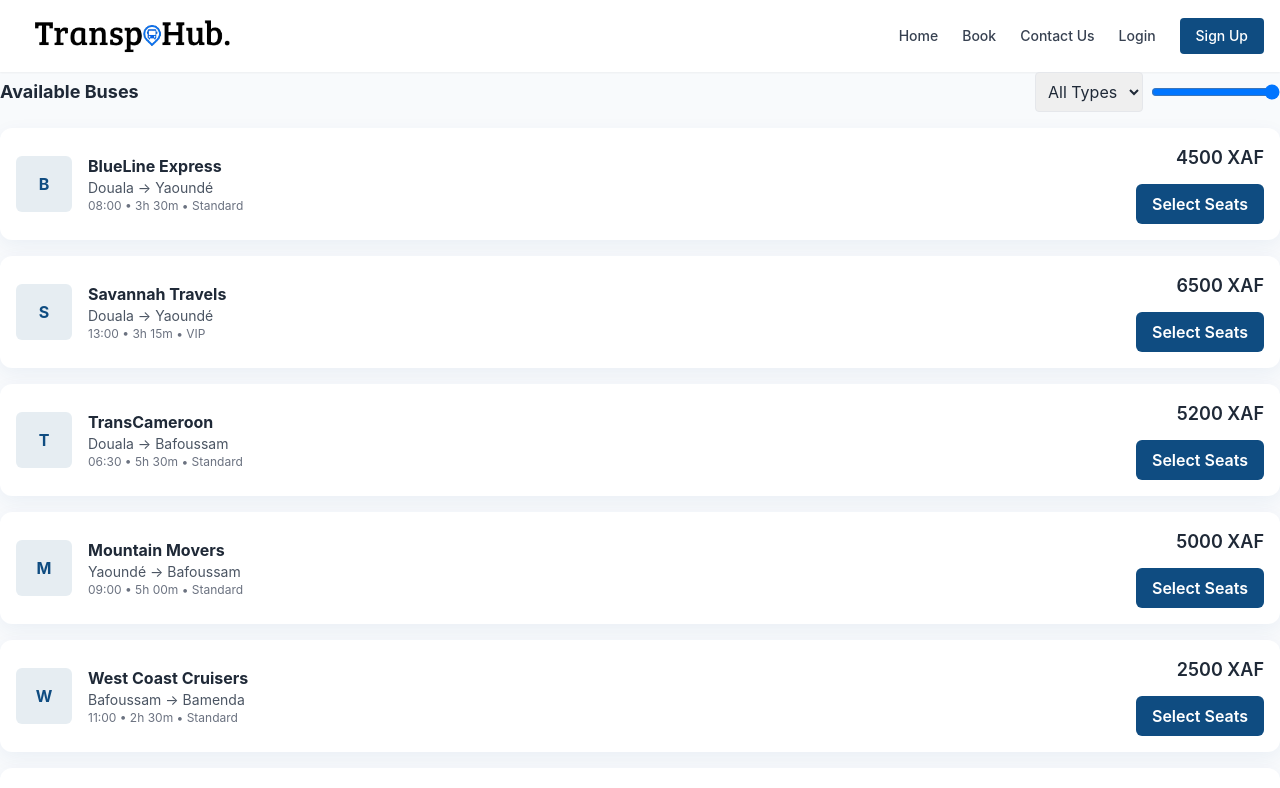
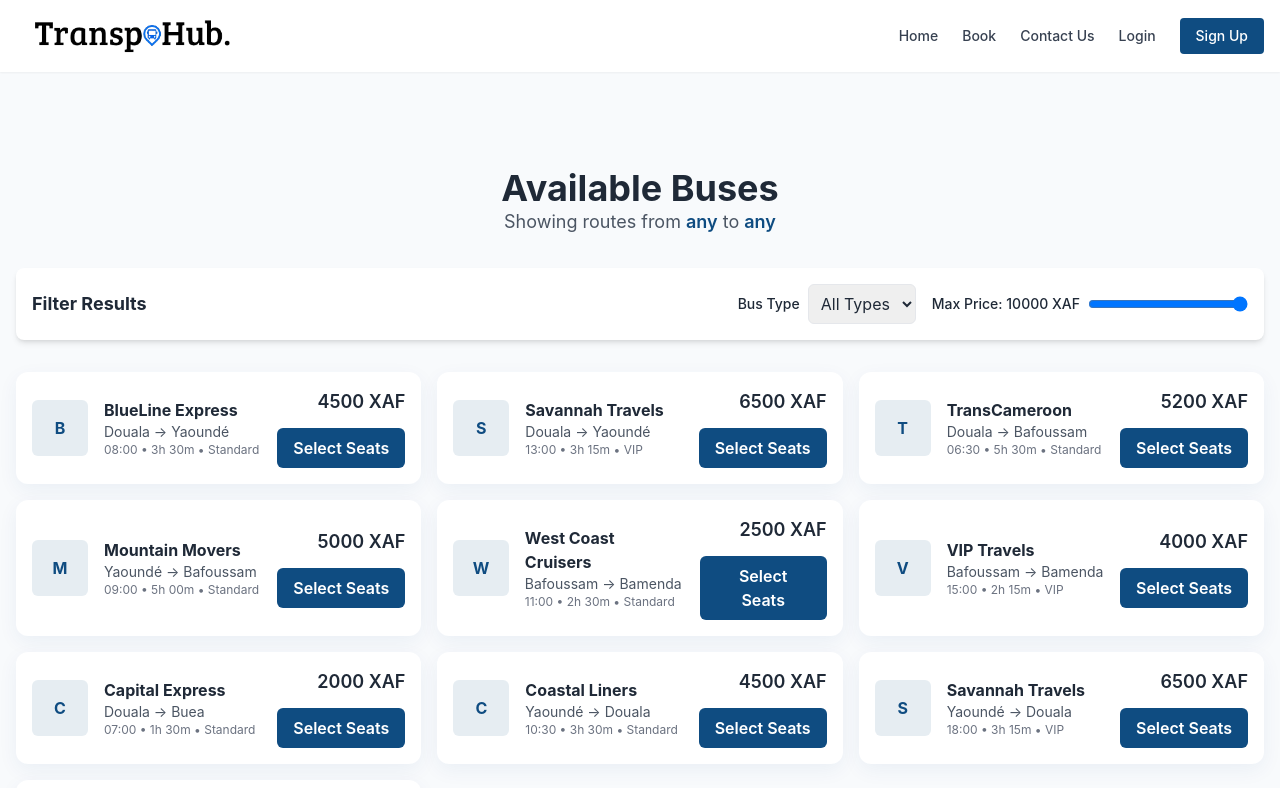
Before and after one commit to Rodrick124/Bus-ticket-frontend, a React (Vite) app: page /buses in a window 1280 px wide. Shown: the top 788 px of the page. Built offline with nearby package versions, Linux system fonts and the light colour scheme.

Commit message:
feat: Enhance Available Buses page with route filtering and improved UI

```diff
--- a/src/pages/AvailableBuses.jsx
+++ b/src/pages/AvailableBuses.jsx
@@ -1,38 +1,68 @@
-import React, {useEffect, useState} from 'react'
-import BusCard from '../components/BusCard'
-import data from '../data/buses.json'
+import React, { useEffect, useState } from 'react';
+import { useLocation } from 'react-router-dom';
+import BusCard from '../components/BusCard';
+import data from '../data/buses.json';
 
-export default function AvailableBuses(){
-  const [buses, setBuses] = useState([])
-  const [filter, setFilter] = useState({type:'all', maxPrice:100000, time:'all'})
+export default function AvailableBuses() {
+  const [buses, setBuses] = useState([]);
+  const [filter, setFilter] = useState({ type: 'all', maxPrice: 10000, time: 'all' });
+  const location = useLocation();
 
-  useEffect(()=>{
-    setBuses(data)
-  },[])
+  const { from, to, date } = location.state || { from: 'any', to: 'any', date: '' };
 
-  const filtered = buses.filter(b=>{
-    if(filter.type !== 'all' && b.type !== filter.type) return false
-    if(b.price > filter.maxPrice) return false
-    return true
-  })
+  useEffect(() => {
+    // In a real app, you'd fetch this data, but for now we filter the json
+    const filteredByRoute = data.filter(bus =>
+      (from === 'any' || bus.from.toLowerCase() === from.toLowerCase()) &&
+      (to === 'any' || bus.to.toLowerCase() === to.toLowerCase())
+    );
+    setBuses(filteredByRoute);
+  }, [from, to]);
+
+  const filteredBuses = buses.filter(b => {
+    if (filter.type !== 'all' && b.type !== filter.type) return false;
+    if (b.price > filter.maxPrice) return false;
+    // Time filter can be added here if needed
+    return true;
+  });
 
   return (
-    <div className="space-y-4">
-      <div className="flex items-center justify-between">
-        <h2 className="text-lg font-bold">Available Buses</h2>
-        <div className="flex gap-2 items-center">
-          <select onChange={e=>setFilter({...filter,type:e.target.value})} className="p-2 border rounded">
+    <main className="max-w-7xl mx-auto px-4 py-8 pt-24">
+      <div className="mb-8 text-center">
+        <h1 className="text-4xl font-bold">Available Buses</h1>
+        <p className="text-lg text-gray-600">
+          Showing routes from <span className="font-semibold text-primary">{from}</span> to <span className="font-semibold text-primary">{to}</span>
+          {date && ` on ${date}`}
+        </p>
+      </div>
+
+      <div className="bg-white p-4 rounded-lg shadow-md mb-8 flex items-center justify-between">
+        <h3 className="text-lg font-bold">Filter Results</h3>
+        <div className="flex gap-4 items-center">
+          <div className="flex items-center gap-2">
+            <label className="text-sm font-medium">Bus Type</label>
+            <select onChange={e => setFilter({ ...filter, type: e.target.value })} className="p-2 border rounded-md">
               <option value="all">All Types</option>
               <option value="Standard">Standard</option>
               <option value="VIP">VIP</option>
             </select>
-          <input type="range" min="1000" max="10000" defaultValue="10000" onChange={e=>setFilter({...filter,maxPrice:parseInt(e.target.value)})} />
+          </div>
+          <div className="flex items-center gap-2">
+            <label className="text-sm font-medium">Max Price: {filter.maxPrice} XAF</label>
+            <input type="range" min="1000" max="10000" defaultValue="10000" className="w-40" onChange={e => setFilter({ ...filter, maxPrice: parseInt(e.target.value) })} />
+          </div>
         </div>
       </div>
 
-      <div className="grid gap-4">
-        {filtered.map(bus=> <BusCard key={bus.id} bus={bus} />)}
+      {filteredBuses.length > 0 ? (
+        <div className="grid grid-cols-2 md:grid-cols-3 lg:grid-cols-3 gap-4">
+          {filteredBuses.map(bus => <BusCard key={bus.id} bus={bus} />)}
         </div>
+      ) : (
+        <div className="text-center py-12">
+          <p className="text-xl text-gray-500">No buses available for this route with the selected filters.</p>
         </div>
-  )
+      )}
+    </main>
+  );
 }
```
Lines whose indentation alone changed are shown as unchanged.
